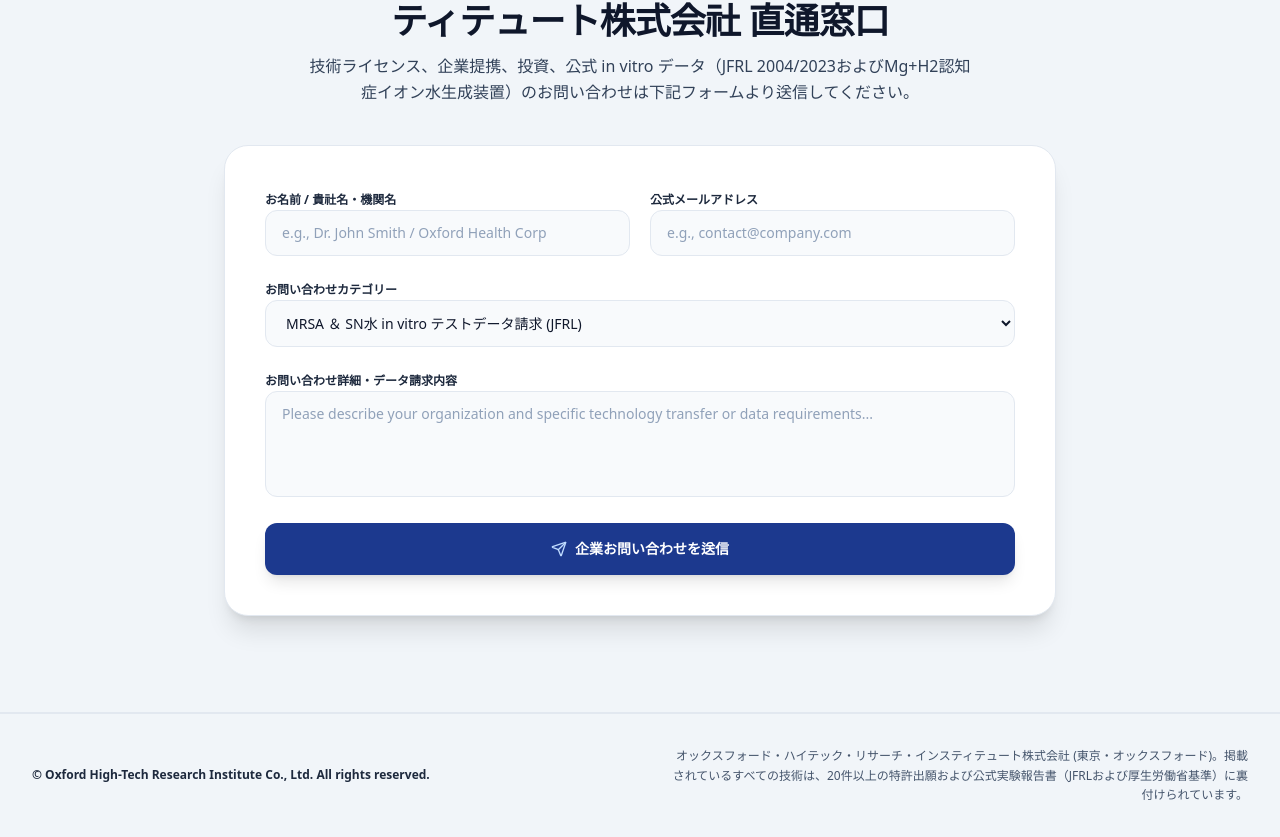
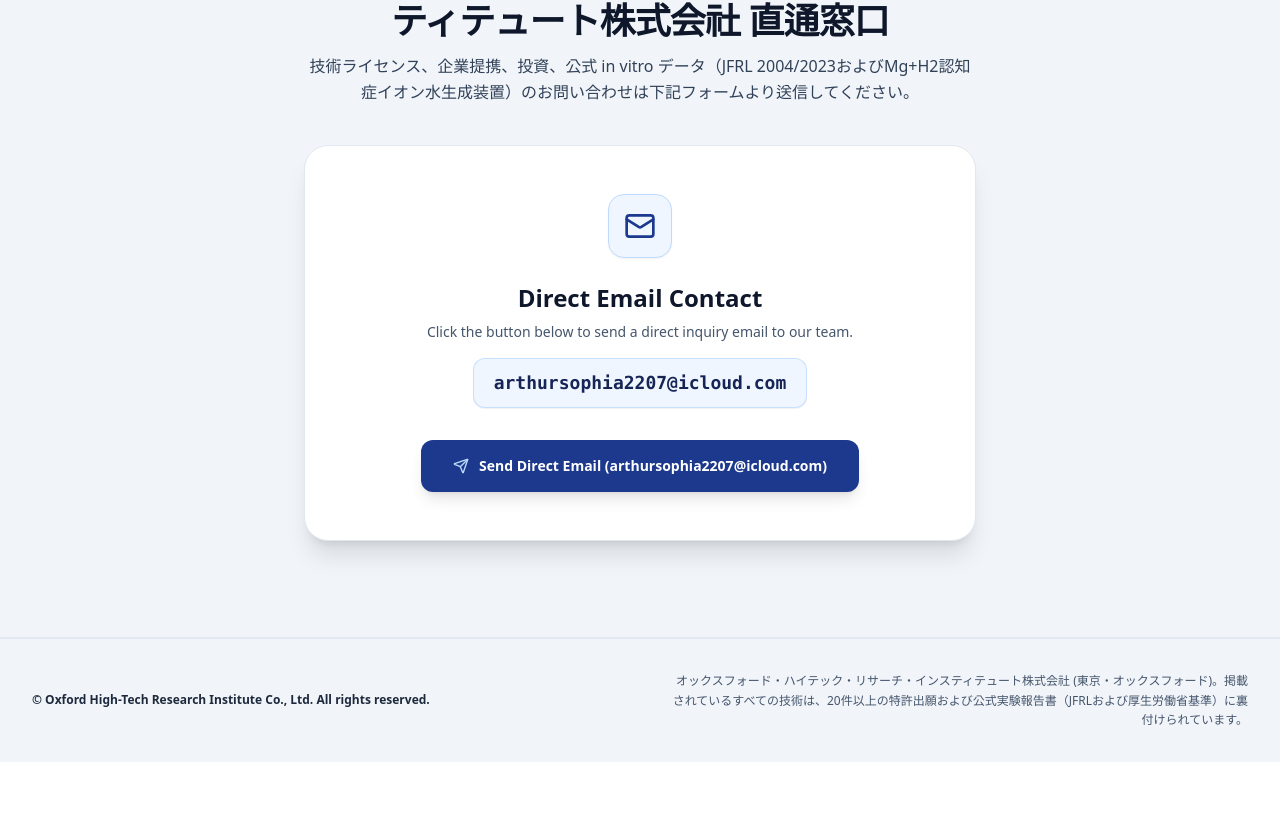
Before and after one commit to joinusint2207-ev/-, a React (Vite) app: page / in a window 1280 px wide. Shown: the part 7069-7906 px from the top of the page. After the commit the page ends 7831 px from the top, so only its background shows below. Built offline with nearby package versions, Linux system fonts and the light colour scheme.

Commit message:
feat: implement contact form mailto dispatch
Update form submission to trigger a mailto link with pre-formatted inquiry details and refine contact field labels to improve clarity for respondents.

```diff
--- a/src/App.tsx
+++ b/src/App.tsx
@@ -24,7 +24,9 @@
   Clock,
   UserCheck,
   Users,
-  Handshake
+  Handshake,
+  Loader2,
+  Settings
 } from 'lucide-react';
 import { translations } from './translations';
 
@@ -35,6 +37,9 @@
 
   // JFRL Official Laboratory Certificates Modal State
   const [showJfrlModal, setShowJfrlModal] = useState<boolean>(false);
+
+  // Target Recipient Email
+  const RECIPIENT_EMAIL = 'arthursophia2207@icloud.com';
 
   // Inquiry Form State
   const [formData, setFormData] = useState({
@@ -48,6 +53,15 @@
   const handleFormSubmit = (e: React.FormEvent) => {
     e.preventDefault();
     if (!formData.name || !formData.email || !formData.message) return;
+
+    const categoryLabel = t[formData.category as keyof typeof t] || formData.category;
+    const subject = encodeURIComponent(`[Oxford High-Tech Inquiry] ${categoryLabel} - ${formData.name}`);
+    const body = encodeURIComponent(
+      `Full Name / Organization: ${formData.name}\nOfficial Corporate Email: ${formData.email}\nInquiry Category: ${categoryLabel}\n\nMessage:\n${formData.message}\n\n---\nTarget Recipient: ${RECIPIENT_EMAIL}`
+    );
+
+    // Direct mailto link dispatch
+    window.location.href = `mailto:${RECIPIENT_EMAIL}?subject=${subject}&body=${body}`;
     setFormSubmitted(true);
   };
 
@@ -920,88 +934,36 @@
             </p>
           </div>
 
-          {/* Form Card */}
-          <div className="bg-white border border-slate-200 rounded-3xl p-6 sm:p-10 shadow-xl space-y-6">
+            {/* Clean Direct Email Contact Card to arthursophia2207@icloud.com */}
+            <div className="bg-white border border-slate-200 rounded-3xl p-8 sm:p-12 shadow-xl text-center space-y-6 max-w-2xl mx-auto">
+              <div className="w-16 h-16 bg-blue-50 border border-blue-200 rounded-2xl flex items-center justify-center mx-auto shadow-xs">
+                <Mail className="w-8 h-8 text-blue-900" />
+              </div>
 
-            {formSubmitted ? (
-              <div className="p-8 bg-emerald-50 border border-emerald-300 rounded-2xl text-center space-y-4">
-                <CheckCircle2 className="w-12 h-12 text-emerald-600 mx-auto" />
-                <h3 className="text-xl font-black text-slate-900">Corporate Inquiry Successfully Received</h3>
-                <p className="text-slate-700 text-sm font-medium">{t.submitSuccess}</p>
-                <button
-                  onClick={() => setFormSubmitted(false)}
-                  className="px-6 py-2.5 bg-slate-900 hover:bg-slate-800 text-white font-bold text-xs rounded-xl transition shadow-xs"
-                >
-                  Submit Another Inquiry
-                </button>
+              <div className="space-y-2">
+                <h3 className="text-xl sm:text-2xl font-black text-slate-900">
+                  Direct Email Contact
+                </h3>
+                <p className="text-slate-600 text-sm font-medium">
+                  Click the button below to send a direct inquiry email to our team.
+                </p>
+                <div className="pt-2">
+                  <span className="text-blue-950 font-mono text-base sm:text-lg font-black bg-blue-50 py-2.5 px-5 rounded-xl border border-blue-200/80 inline-block shadow-2xs">
+                    arthursophia2207@icloud.com
+                  </span>
+                </div>
               </div>
-            ) : (
-              <form onSubmit={handleFormSubmit} className="space-y-5">
 
-                <div className="grid grid-cols-1 sm:grid-cols-2 gap-5">
-                  <div className="space-y-1.5">
-                    <label className="text-xs font-extrabold text-slate-800">{t.fieldName}</label>
-                    <input
-                      type="text"
-                      required
-                      placeholder="e.g., Dr. John Smith / Oxford Health Corp"
-                      value={formData.name}
-                      onChange={(e) => setFormData({ ...formData, name: e.target.value })}
-                      className="w-full px-4 py-3 bg-slate-50 border border-slate-200 rounded-xl text-slate-900 placeholder-slate-400 text-sm focus:outline-hidden focus:border-blue-600 focus:bg-white font-medium transition"
-                    />
-                  </div>
-
-                  <div className="space-y-1.5">
-                    <label className="text-xs font-extrabold text-slate-800">{t.fieldEmail}</label>
-                    <input
-                      type="email"
-                      required
-                      placeholder="e.g., contact@company.com"
-                      value={formData.email}
-                      onChange={(e) => setFormData({ ...formData, email: e.target.value })}
-                      className="w-full px-4 py-3 bg-slate-50 border border-slate-200 rounded-xl text-slate-900 placeholder-slate-400 text-sm focus:outline-hidden focus:border-blue-600 focus:bg-white font-medium transition"
-                    />
-                  </div>
-                </div>
-
-                <div className="space-y-1.5">
-                  <label className="text-xs font-extrabold text-slate-800">{t.fieldCategory}</label>
-                  <select
-                    value={formData.category}
-                    onChange={(e) => setFormData({ ...formData, category: e.target.value })}
-                    className="w-full px-4 py-3 bg-slate-50 border border-slate-200 rounded-xl text-slate-900 text-sm focus:outline-hidden focus:border-blue-600 focus:bg-white font-medium transition"
-                  >
-                    <option value="catLicensing">{t.catLicensing}</option>
-                    <option value="catAmrData">{t.catAmrData}</option>
-                    <option value="catDementiaData">{t.catDementiaData}</option>
-                    <option value="catAcademic">{t.catAcademic}</option>
-                  </select>
-                </div>
-
-                <div className="space-y-1.5">
-                  <label className="text-xs font-extrabold text-slate-800">{t.fieldMsg}</label>
-                  <textarea
-                    rows={4}
-                    required
-                    placeholder="Please describe your organization and specific technology transfer or data requirements..."
-                    value={formData.message}
-                    onChange={(e) => setFormData({ ...formData, message: e.target.value })}
-                    className="w-full px-4 py-3 bg-slate-50 border border-slate-200 rounded-xl text-slate-900 placeholder-slate-400 text-sm focus:outline-hidden focus:border-blue-600 focus:bg-white font-medium resize-none transition"
-                  />
-                </div>
-
-                <button
-                  type="submit"
-                  className="w-full py-4 bg-blue-900 hover:bg-blue-800 text-white font-extrabold text-sm rounded-xl shadow-lg transition flex items-center justify-center gap-2 hover:scale-[1.01] active:scale-[0.99]"
+              <div className="pt-2">
+                <a
+                  href="mailto:arthursophia2207@icloud.com?subject=%5BOxford%20High-Tech%20Inquiry%5D"
+                  className="inline-flex items-center justify-center gap-2.5 px-8 py-4 bg-blue-900 hover:bg-blue-800 text-white font-extrabold text-sm rounded-xl shadow-lg transition hover:scale-[1.02] active:scale-[0.98]"
                 >
                   <Send className="w-4 h-4 text-blue-200" />
-                  <span>{t.btnSubmit}</span>
-                </button>
-
-              </form>
-            )}
-
-          </div>
+                  <span>Send Direct Email (arthursophia2207@icloud.com)</span>
+                </a>
+              </div>
+            </div>
 
         </div>
       </section>
--- a/src/translations.ts
+++ b/src/translations.ts
@@ -173,7 +173,7 @@
     contactSubtitle: "Direct Communication with Oxford High-Tech Research Institute Co., Ltd.",
     contactDesc: "For corporate licensing, institutional investment, technology transfer, or verified laboratory in vitro test data requests (JFRL 2004/2023 & Mg+H2 Dementia Water Generator), please submit your inquiry below.",
     fieldName: "Full Name / Organization",
-    fieldEmail: "Official Corporate Email",
+    fieldEmail: "Your Contact Email (for reply)",
     fieldCategory: "Inquiry Category",
     fieldMsg: "Detailed Inquiry or Data Request",
     catLicensing: "Technology Licensing & Commercialization",
@@ -356,7 +356,7 @@
     contactSubtitle: "オックスフォード・ハイテック・リサーチ・インスティテュート株式会社 直通窓口",
     contactDesc: "技術ライセンス、企業提携、投資、公式 in vitro データ（JFRL 2004/2023およびMg+H2認知症イオン水生成装置）のお問い合わせは下記フォームより送信してください。",
     fieldName: "お名前 / 貴社名・機関名",
-    fieldEmail: "公式メールアドレス",
+    fieldEmail: "ご連絡先メールアドレス（返信先）",
     fieldCategory: "お問い合わせカテゴリー",
     fieldMsg: "お問い合わせ詳細・データ請求内容",
     catLicensing: "技術ライセンス ＆ 商用化",
@@ -537,7 +537,7 @@
     contactSubtitle: "옥스포드 하이테크 리서치 인스티튜트 주식회사 직통 창구",
     contactDesc: "기술 라이선싱, 기업 제휴, 투자, 공식 in vitro 데이터(JFRL 2004/2023 및 Mg+H2 치매 이온수 생성장치) 문의는 아래 양식을 통해 제출해 주시기 바랍니다.",
     fieldName: "성함 / 귀사명·기관명",
-    fieldEmail: "공식 이메일 주소",
+    fieldEmail: "답변받으실 이메일 주소",
     fieldCategory: "문의 카테고리",
     fieldMsg: "문의 상세 내용 및 데이터 요청사항",
     catLicensing: "기술 라이선싱 및 상용화",
```
